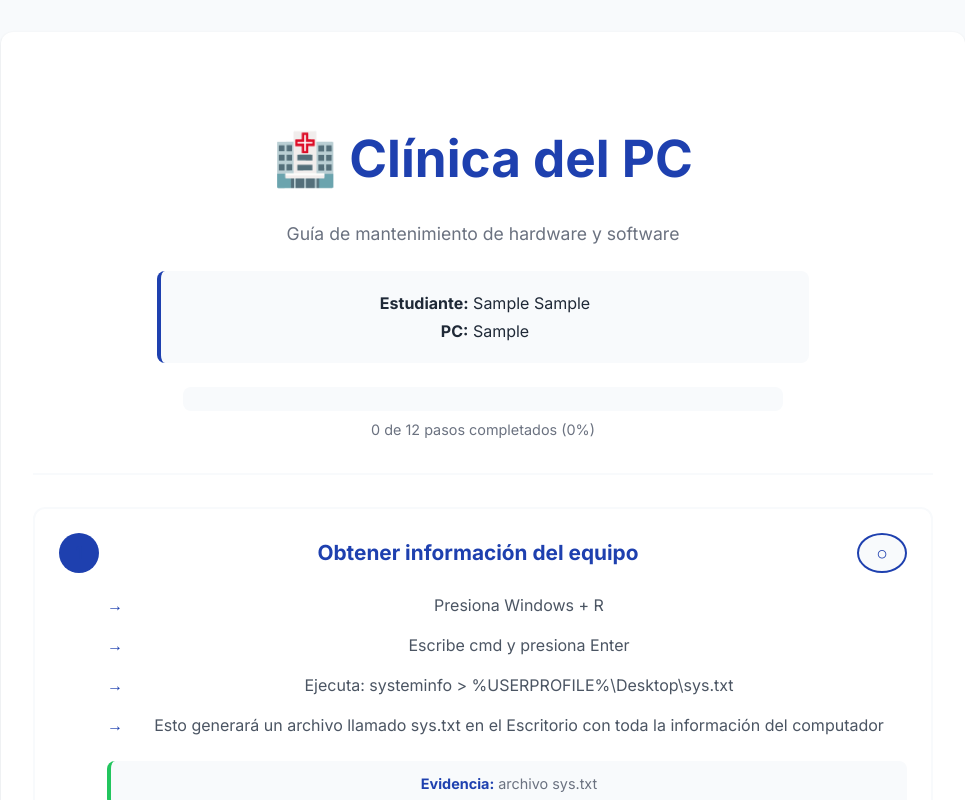
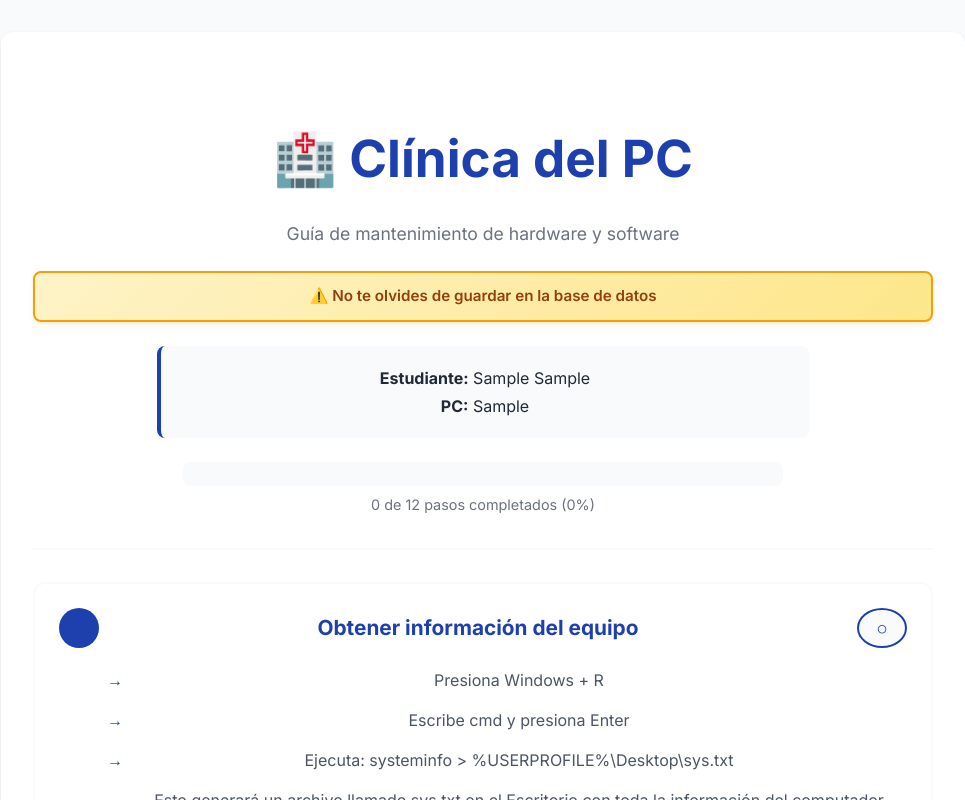
Before and after one commit to Dario-Gago/clinica-del-pc, a React (Vite) app: page / in a window 1280 px wide. Both pictures are taken after typing "Sample", "Sample", "Sample" into the empty fields and a click on the button "Comenzar Guía". Shown: the top 800 px of the page, without its empty margins (157-1122 px from the left). Built offline with nearby package versions, Linux system fonts and the light colour scheme.

Commit message:
Agregué el banner de recordatorio "⚠️ No te olvides de guardar en la base de datos" al inicio de la guía, justo después del subtítulo y antes de la información del estudiante. El banner tiene un fondo amarillo con borde naranja para que sea visible y llame la atención.

```diff
--- a/src/App.jsx
+++ b/src/App.jsx
@@ -300,6 +300,10 @@ function App() {
         <h1>🏥 Clínica del PC</h1>
         <p className="subtitle">Guía de mantenimiento de hardware y software</p>
 
+        <div className="reminder-banner">
+          ⚠️ No te olvides de guardar en la base de datos
+        </div>
+
         <div className="user-info-display">
           <p><strong>Estudiante:</strong> {userInfo.nombre} {userInfo.apellido}</p>
           <p><strong>PC:</strong> {userInfo.nombrePC}</p>
--- a/src/index.css
+++ b/src/index.css
@@ -111,6 +111,20 @@ p {
   padding: 2rem 0;
   border-bottom: 2px solid var(--color-bg-light);
   margin-bottom: 2rem;
+}
+
+/* Reminder Banner */
+.reminder-banner {
+  background: linear-gradient(135deg, #fef3c7 0%, #fde68a 100%);
+  color: #92400e;
+  padding: 0.75rem 1rem;
+  border-radius: 8px;
+  margin-bottom: 1.5rem;
+  text-align: center;
+  font-weight: 600;
+  font-size: 0.95rem;
+  border: 2px solid #f59e0b;
+  box-shadow: 0 2px 4px rgba(245, 158, 11, 0.2);
 }
 
 /* User Info Display */
```
